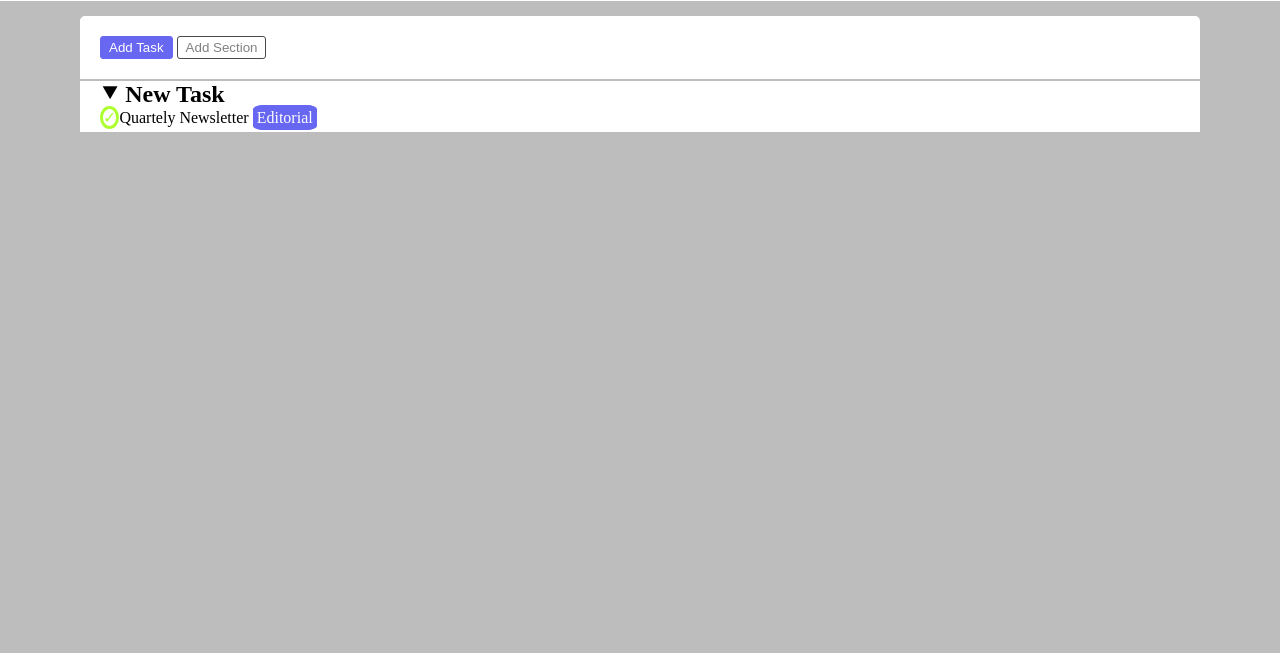
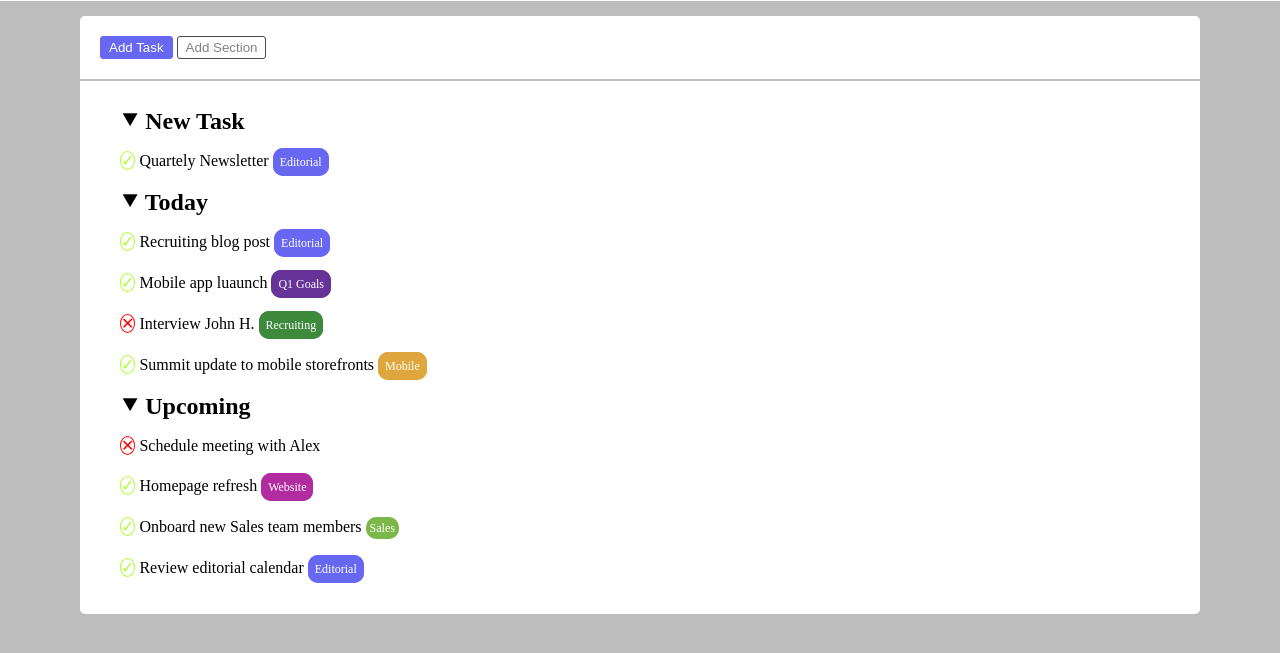
Before and after one commit to Giovannirighini2000/html-css-toboolist, a plain HTML site: page index.html in a window 1280 px wide. Shown: the part 53-706 px from the top of the page. Drawn offline with Linux system fonts and the light colour scheme.

Commit message:
main+modifiche varie

```diff
--- a/index.html
+++ b/index.html
@@ -19,15 +19,32 @@
             <button class="button2">Add Section</button>
 
         </section>
+        <!--task-->
         <section class="container2" >
-            <h2>&#11206 New Task</h2>
-            <p><span class="v">&check;</span>Quartely Newsletter <span class="editorial">Editorial</span></p>
-
-        </section>
-        <section>
+            <div class="spazio">
+                <h2>&#11206 New Task</h2>
+            <p><span class="v">&check;</span> Quartely Newsletter <span class="editorial"> Editorial</span></p>
+            </div>
+            <!--today-->
+            <div class="spazio">
+                <h2>&#11206 Today</h2>
+                <p><span class="v">&check;</span> Recruiting blog post <span class="editorial"> Editorial</span></p>
+                <p><span class="v">&check;</span> Mobile app luaunch <span class="goals"> Q1 Goals</span></p>
+                <p><span class="x">&#10005;</span> Interview John H. <span class="recruiting"> Recruiting</span></p>
+                <p><span class="v">&check;</span> Summit update to mobile storefronts <span class="mobile"> Mobile</span></p>
+            </div>
+            <!--unpocoming-->
+            <div  class="spazio">
+                <h2>&#11206 Upcoming </h2>
+                <p><span class="x">&#10005;</span> Schedule meeting with Alex </p>
+                <p><span class="v">&check;</span> Homepage refresh <span class="website"> Website</span></p>
+                <p><span class="v">&check;</span> Onboard new Sales team members <span class="sales">Sales</span></p>
+                <p><span class="v">&check;</span> Review editorial calendar <span class="editorial"> Editorial</span></p>
+            </div>
 
 
         </section>
+
 
 
     </main>
--- a/style.css
+++ b/style.css
@@ -17,7 +17,7 @@ body{
     max-width: 1200px;
     border:20px solid white;
     margin:15px 80px 0px 80px;
-    border-radius: 5px 5px 0px 0px;
+    border-radius: 5px 5px 0.5px 0.5px;
     background-color: white;
 }
 .button1{
@@ -38,24 +38,74 @@ body{
 }
 .container2{
     background-color: white;
-    margin:2px 80px 1px 80px;
+    margin:2px 80px 0px 80px;
     max-width: 1200px;
     padding-left: 20px;
     padding-bottom: 5px;
+    line-height: 40px;
+    border-radius: 0.5px 0.5px 5px 5px;
+    border: 20px solid white;
 
 }
 .v{
-    border: 3px solid greenyellow;
+    border: 1px solid greenyellow;
     color: greenyellow;
     border-radius: 50%;
 }
 .editorial{
-    border: 4px solid rgb(103, 103, 241);
+    border: 3px solid rgb(103, 103, 241);
     background-color: rgb(103, 103, 241);
     color: white;
-    border-radius: 18%;
-
-
+    border-radius: 10px 10px ;
+    font-size: 12px;
+    padding: 4px;
 
 
 }
+.goals{
+    border:3px solid rebeccapurple ;
+    color:white;
+    border-radius: 10px 10px;
+    background-color: rebeccapurple;
+    padding: 4px;
+    font-size: 12px;
+}
+ .x{
+    border: 1px solid red;
+    color: red;
+    border-radius: 50%;
+ }
+.recruiting{
+    border: 3px solid rgb(61, 138, 61);
+    background-color: rgb(61, 138, 61);
+    color: white;
+    border-radius: 10px 10px;
+    padding: 4px;
+    font-size: 12px;
+}
+.mobile{
+    border: 3px solid rgb(223, 166, 61);
+    background-color: rgb(223, 166, 61);
+    color: white;
+    border-radius: 10px 10px ;
+    padding: 4px;
+    font-size: 12px;
+}
+.website{
+    border-radius: 10px 10px ;
+    padding: 4px;
+    font-size: 12px;
+    border: 3px solid rgb(177, 44, 159);
+    color: white;
+    background-color: rgb(177, 44, 159);
+
+}
+.sales{
+    border-radius: 10px 10px ;
+    padding: 4px;
+    font-size: 12px;
+    color: white;
+    border: rgb(123, 184, 73);
+    background-color:rgb(123, 184, 73) ;
+
+}
```
